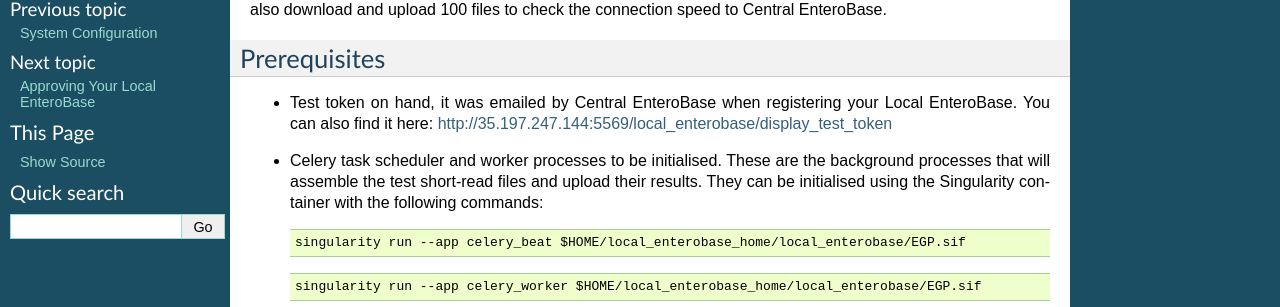
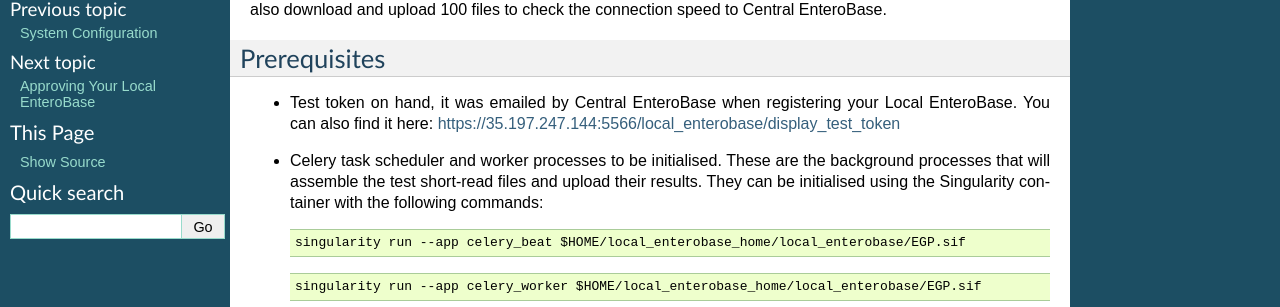
Before and after one commit to khaledk2/leb-beta, a Sphinx documentation site: the page built from docs/configure/upload_test.rst, in a window 1280 px wide. Shown: the part 134-441 px from the top of the page. Built offline with Sphinx 7.4.7, drawn with Linux system fonts in a browser that asks for light colours; pages that are not in the unit, such as notebooks, are missing from menus; some of the changed lines change nothing that is shown.

Commit message:
Update upload_test.rst

```diff
--- a/docs/configure/upload_test.rst
+++ b/docs/configure/upload_test.rst
@@ -8,7 +8,7 @@
 Prerequisites
 ==============
 
-* Test token on hand, it was emailed by Central EnteroBase when registering your Local EnteroBase. You can also find it here: http://35.197.247.144:5569/local_enterobase/display_test_token
+* Test token on hand, it was emailed by Central EnteroBase when registering your Local EnteroBase. You can also find it here: https://35.197.247.144:5566/local_enterobase/display_test_token
 * Celery task scheduler and worker processes to be initialised. These are the background processes that will assemble the test short-read files and upload their results. They can be initialised using the Singularity container with the following commands:
 
   ::
```
